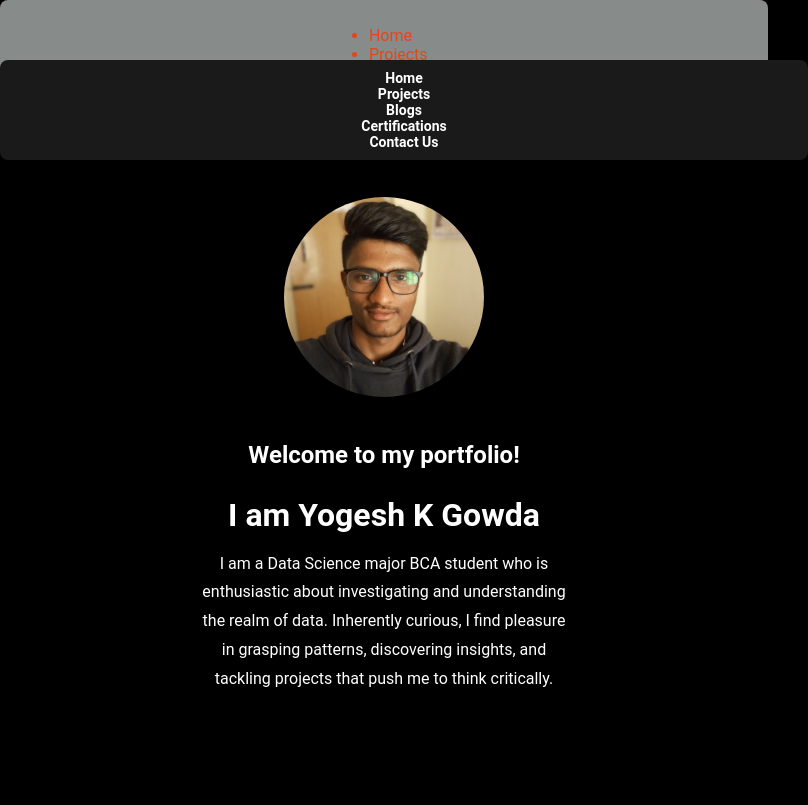
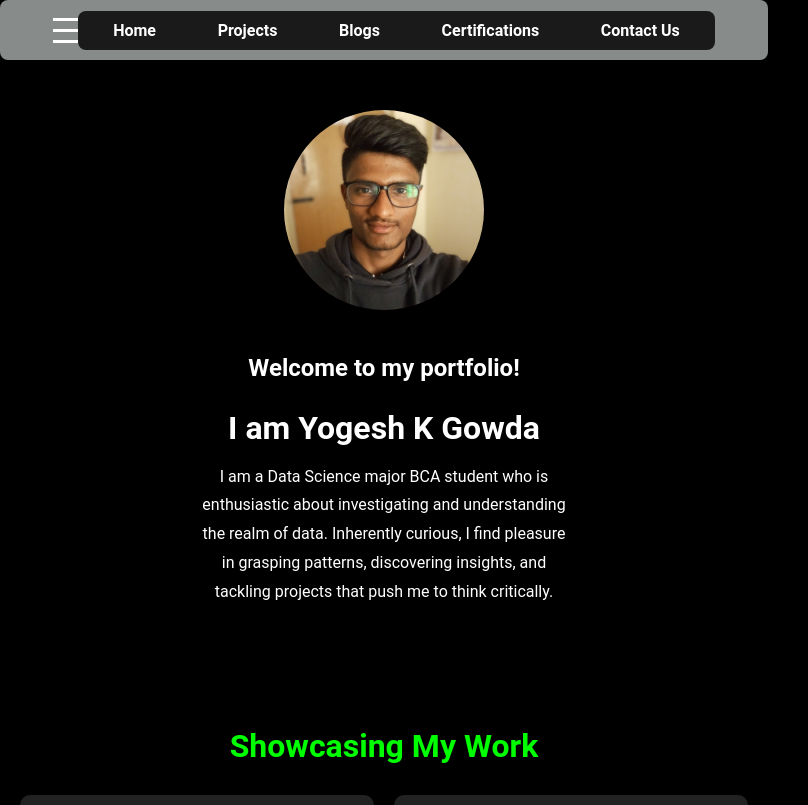
Before and after one commit to Yogi-Gowda/My_portfolio, a React (Create React App) app in the folder frontend/: page / in a window 768 px wide. Shown: the top 805 px of the page, 808 px wide, since content can reach past the window. Built offline with nearby package versions, Linux system fonts and the light colour scheme.

Commit message:
Update Header.css

```diff
--- a/frontend/src/components/Header.css
+++ b/frontend/src/components/Header.css
@@ -7,6 +7,7 @@
   color: #e44717;
   height: 60px;
   border-radius: 8px;
+  position: relative; /* Needed for absolute positioning of the mobile menu */
 }
 
 .navbar {
@@ -41,32 +42,6 @@
   color: #1ef70a; /* Change color on hover */
 }
 
-/* Media Queries for Responsive Design */
-
-/* For mobile devices (screen width less than 768px) */
-@media (max-width: 768px) {
-  .header {
-    height: auto; /* Adjust height for mobile */
-    padding: 10px 0; /* Add padding for better spacing */
-  }
-
-  .navbar {
-    flex-direction: column; /* Stack items vertically */
-    align-items: center; /* Center items horizontally */
-  }
-
-  .navbar li {
-    margin: 10px 0; /* Add spacing between stacked items */
-  }
-}
-
-/* For tablets (screen width between 768px and 1024px) */
-@media (min-width: 768px) and (max-width: 1024px) {
-  .navbar li {
-    margin: 0 10px; /* Reduce spacing between items */
-    font-size: 14px; /* Adjust font size for tablets */
-  }
-}
 /* Hamburger menu styles */
 .hamburger {
   display: none; /* Hide by default on desktop */
@@ -81,23 +56,36 @@
   margin: 4px 0;
 }
 
-/* Show hamburger menu on mobile */
+/* Mobile menu styles */
+.mobile-menu {
+  display: none; /* Hide by default */
+  flex-direction: column;
+  position: absolute;
+  top: 60px; /* Position below the header */
+  left: 0;
+  width: 100%;
+  background-color: #878b89;
+  z-index: 1000; /* Ensure it appears above other content */
+  border-radius: 0 0 8px 8px; /* Rounded corners at the bottom */
+}
+
+.mobile-menu.open {
+  display: flex; /* Show mobile menu when open */
+}
+
+/* Media Queries for Responsive Design */
+
+/* For mobile devices (screen width less than 768px) */
 @media (max-width: 768px) {
   .hamburger {
     display: flex; /* Show hamburger menu */
   }
 
   .navbar {
-    display: none; /* Hide navbar by default on mobile */
-    flex-direction: column;
-    width: 100%;
-    background-color: #878b89;
-    position: absolute;
-    top: 60px;
-    left: 0;
+    display: none; /* Hide desktop navbar on mobile */
   }
 
-  .navbar.open {
-    display: flex; /* Show navbar when menu is open */
+  .mobile-menu.open {
+    display: flex; /* Show mobile menu when open */
   }
 }
```
